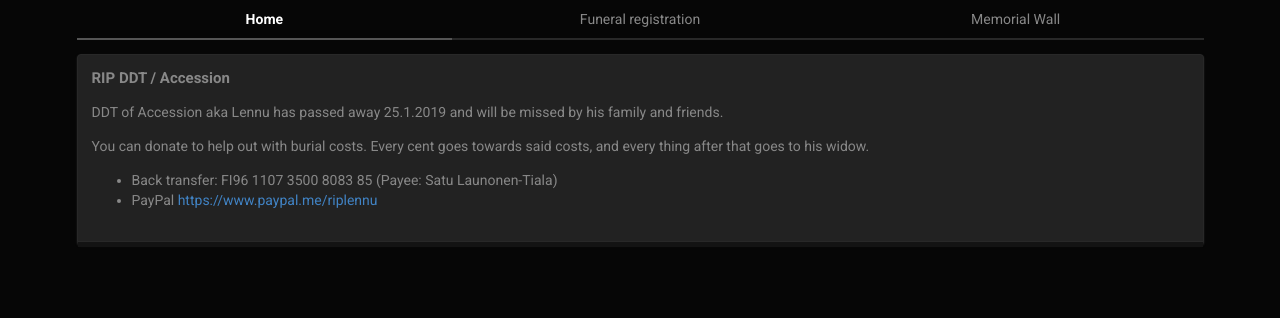
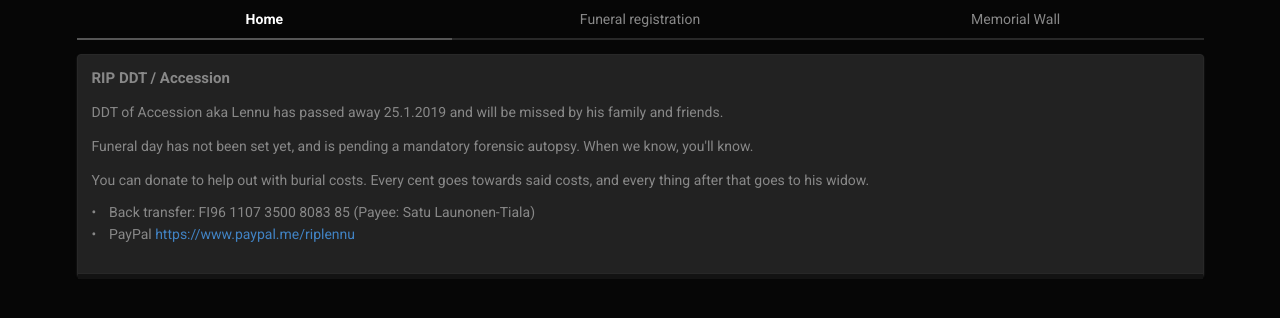
Before and after one commit to T-101/ddt.accession.org, a Django app: page / in a window 1280 px wide. Shown: the top 318 px of the page. Run offline with Django 3.2, Linux system fonts and the light colour scheme.

Commit message:
added info about funeral day (lack thereof)

```diff
--- a/ddt/templates/ddt/index.html
+++ b/ddt/templates/ddt/index.html
@@ -8,14 +8,17 @@
             DDT of Accession aka Lennu has passed away 25.1.2019 and will be missed by his family and friends.
         </p>
         <p>
+            Funeral day has not been set yet, and is pending a mandatory forensic autopsy. When we know, you'll know.
+        </p>
+        <p>
             You can donate to help out with burial costs.
             Every cent goes towards said costs,
             and every thing after that goes to his widow.
-            <ul>
-            <li>
+        <ul class="ui bulleted list">
+            <li class="item">
                 Back transfer: FI96 1107 3500 8083 85 (Payee: Satu Launonen-Tiala)
             </li>
-            <li>
+            <li class="item">
                 PayPal <a href="https://www.paypal.me/riplennu">https://www.paypal.me/riplennu</a>
             </li>
         </ul>
```
